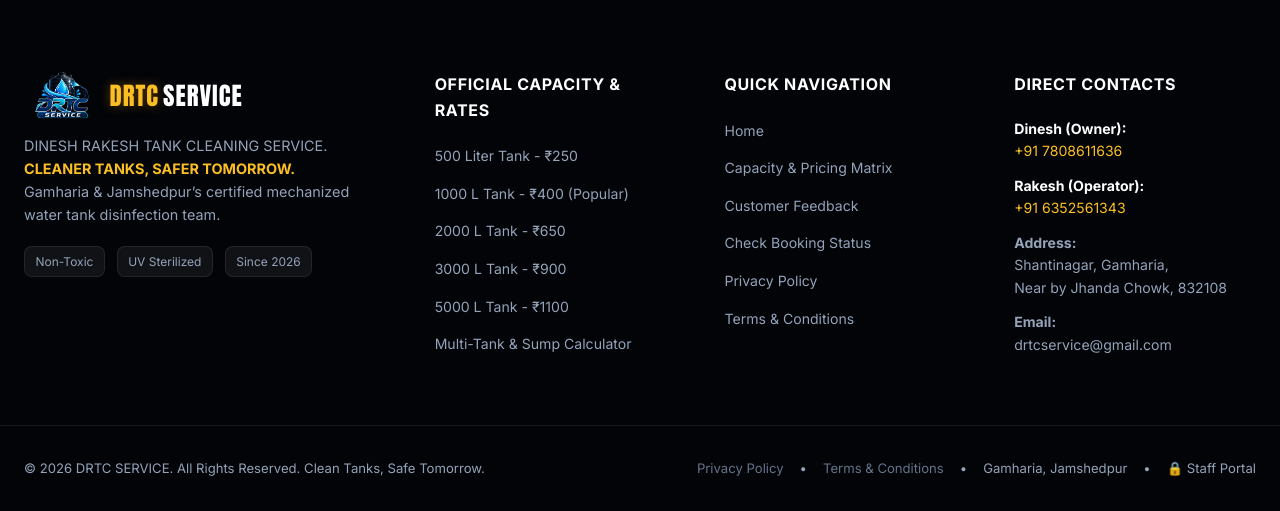
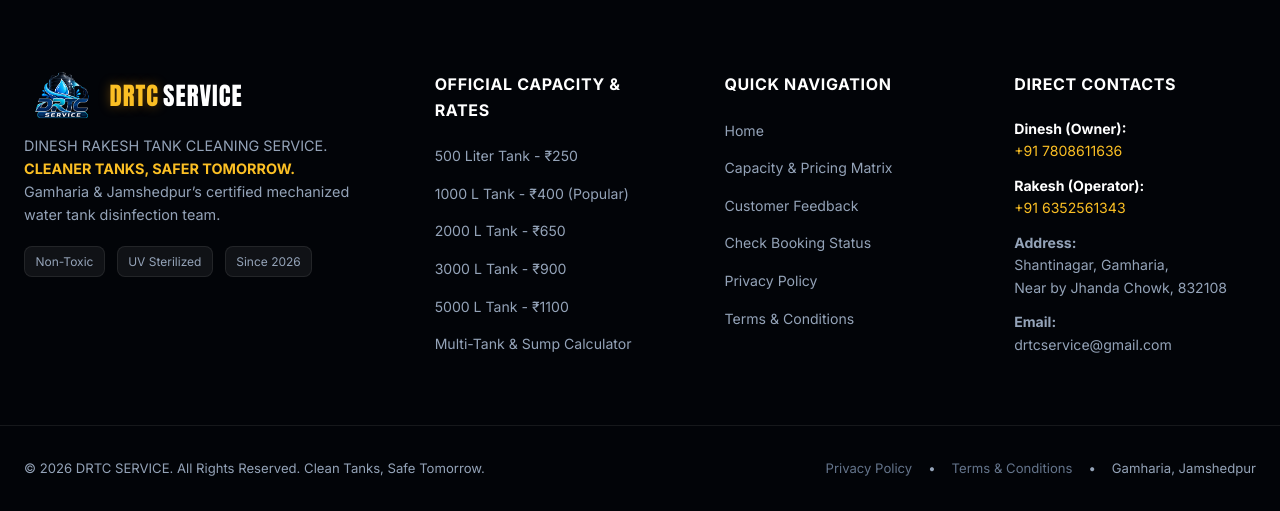
Before and after one commit to vikashkumarbind76-tech/DRTC-service, a Django app: a page that uses templates/base.html in a window 1280 px wide. Shown: the part 728-1239 px from the top of the page. Run offline with Django 5.2, Linux system fonts and the light colour scheme; data comes from the database, SQL or seed files in the repository.

Commit message:
Update footer links in base.html

```diff
--- a/templates/base.html
+++ b/templates/base.html
@@ -376,11 +376,10 @@
       <div style="display: flex; gap: 1rem; align-items: center; justify-content: center; flex-wrap: wrap;">
         <a href="{% url 'privacy_policy' %}" style="color: var(--text-muted); text-decoration: none;">Privacy Policy</a>
         <span>•</span>
-        <a href="{% url 'terms_and_conditions' %}" style="color: var(--text-muted); text-decoration: none;">Terms &amp; Conditions</a>
+        <a href="{% url 'terms_and_conditions' %}" style="color: var(--text-muted); text-decoration: none;">Terms &amp;
+          Conditions</a>
         <span>•</span>
         <span>Gamharia, Jamshedpur</span>
-        <span>•</span>
-        <a href="{% url 'admin:index' %}" style="color: var(--text-dim); text-decoration: none;" title="DRTC Operations Login">🔒 Staff Portal</a>
       </div>
     </div>
   </footer>
```
